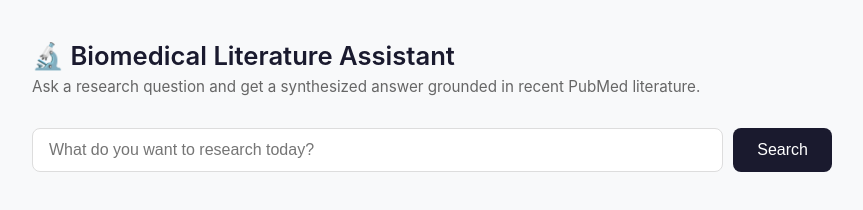
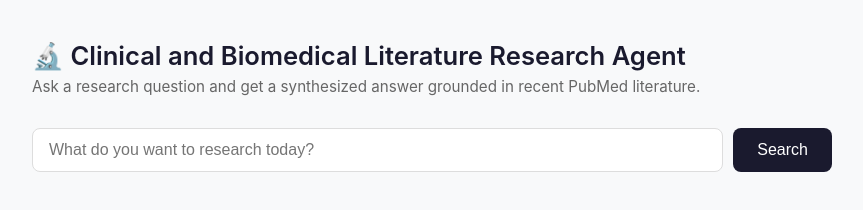
Before and after one commit to jcobena/research-lit-agent, a plain HTML site: page index.html in a window 1280 px wide. Shown: the whole page, without its empty margins (208-1071 px from the left). Drawn offline with nearby package versions, Linux system fonts and the light colour scheme.

Commit message:
update agent name

```diff
--- a/index.html
+++ b/index.html
@@ -3,7 +3,7 @@
 <head>
     <meta charset="UTF-8">
     <meta name="viewport" content="width=device-width, initial-scale=1.0">
-    <title>Biomedical Literature Assistant</title>
+    <title>Clinical and Biomedical Literature Research Agent</title>
     <script src="https://cdnjs.cloudflare.com/ajax/libs/marked/9.1.6/marked.min.js"></script>
     <style>
         * { box-sizing: border-box; margin: 0; padding: 0; }
@@ -147,7 +147,7 @@
 <body>
     <div class="container">
         <header>
-            <h1>🔬 Biomedical Literature Assistant</h1>
+            <h1>🔬 Clinical and Biomedical Literature Research Agent</h1>
             <p>Ask a research question and get a synthesized answer grounded in recent PubMed literature.</p>
         </header>
 
```
